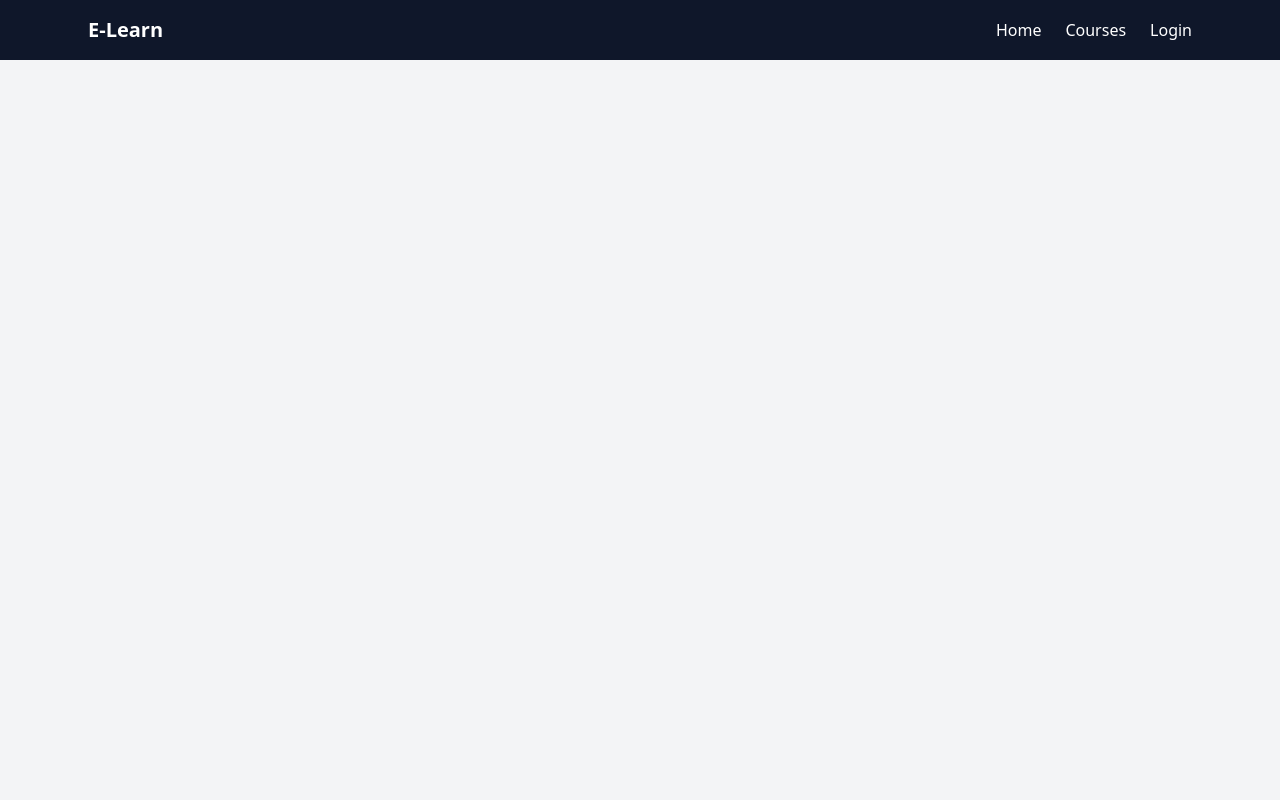
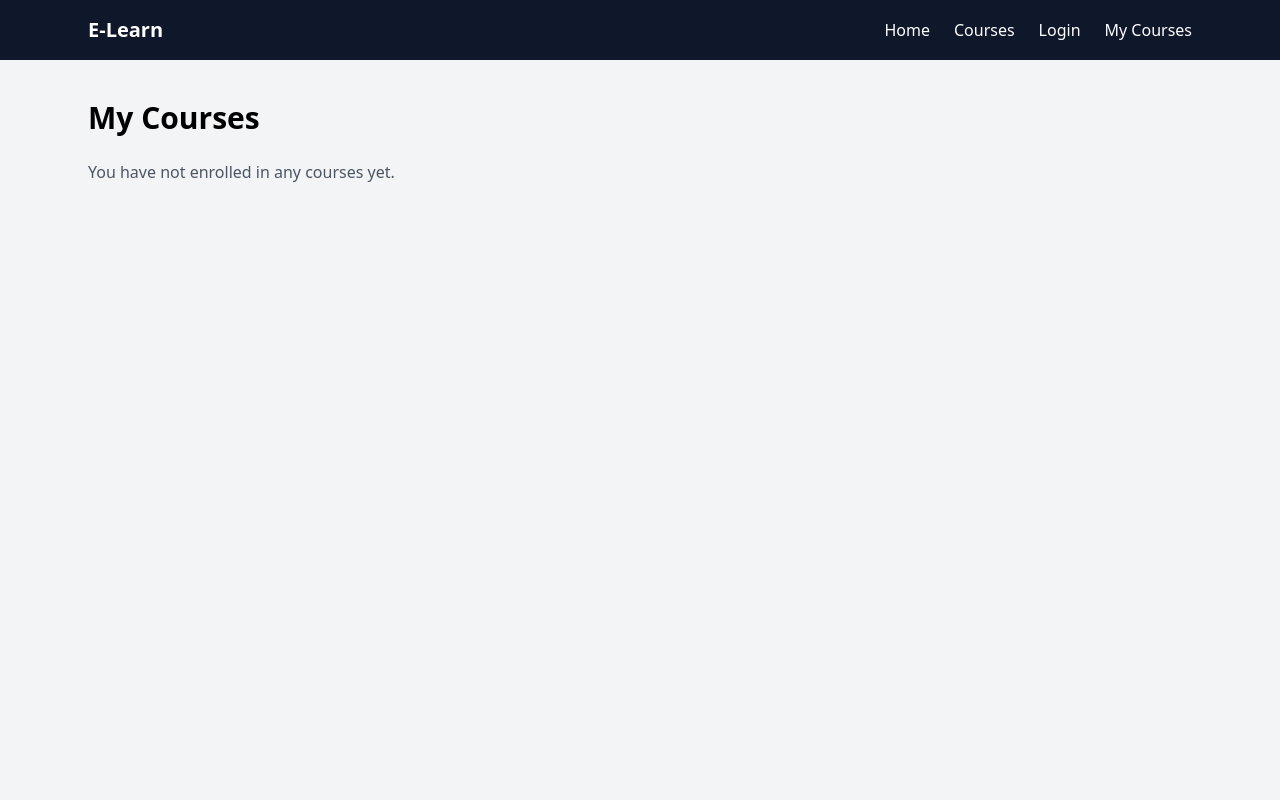
Before and after one commit to kunalnandiwadekar/e-learning-platform, a React app in the folder frontend/: page /my-courses in a window 1280 px wide. Shown: the top 800 px of the page. Built offline with nearby package versions, Linux system fonts and the light colour scheme; the HTML template or start-up script is replaced by a standard one.

Commit message:
Add user dashboard with enrolled courses

```diff
--- a/frontend/src/App.jsx
+++ b/frontend/src/App.jsx
@@ -5,6 +5,7 @@ import CourseDetail from "./pages/CourseDetail";
 import Login from "./pages/Login";
 import Header from "./components/Header";
 import Footer from "./components/Footer";
+import MyCourses from "./pages/MyCourses";
 
 function App() {
   return (
@@ -18,6 +19,7 @@ function App() {
             <Route path="/courses" element={<Courses />} />
             <Route path="/courses/:slug" element={<CourseDetail />} />
             <Route path="/login" element={<Login />} />
+            <Route path="/my-courses" element={<MyCourses />} />
           </Routes>
         </div>
       </main>
--- a/frontend/src/components/Header.jsx
+++ b/frontend/src/components/Header.jsx
@@ -10,6 +10,7 @@ export default function Header() {
           <Link className="hover:text-blue-400" to="/">Home</Link>
           <Link className="hover:text-blue-400" to="/courses">Courses</Link>
           <Link className="hover:text-blue-400" to="/login">Login</Link>
+          <Link className="hover:text-blue-400" to="/my-courses">My Courses</Link>
         </nav>
       </div>
     </header>
--- /dev/null
+++ b/frontend/src/pages/MyCourses.jsx
@@ -0,0 +1,56 @@
+import { useEffect, useState } from "react";
+import api from "../services/api";
+import { Link } from "react-router-dom";
+
+export default function MyCourses() {
+  const [enrollments, setEnrollments] = useState([]);
+
+  useEffect(() => {
+    const token = localStorage.getItem("token");
+
+    if (!token) return;
+
+    api
+      .get("/enrollments/me", {
+        headers: {
+          Authorization: `Bearer ${token}`,
+        },
+      })
+      .then((res) => setEnrollments(res.data))
+      .catch(() => alert("Failed to load enrolled courses"));
+  }, []);
+
+  return (
+    <div>
+      <h2 className="text-3xl font-semibold mb-6">My Courses</h2>
+
+      {enrollments.length === 0 && (
+        <p className="text-gray-600">You have not enrolled in any courses yet.</p>
+      )}
+
+      <div className="grid grid-cols-1 md:grid-cols-2 gap-6">
+        {enrollments.map((item) => (
+          <div
+            key={item._id}
+            className="bg-white rounded-lg shadow p-6"
+          >
+            <h3 className="text-xl font-medium mb-2">
+              {item.course.title}
+            </h3>
+
+            <p className="text-gray-600 mb-4">
+              {item.course.description}
+            </p>
+
+            <Link
+              to={`/courses/${item.course.slug}`}
+              className="text-blue-600 font-medium hover:underline"
+            >
+              Go to Course →
+            </Link>
+          </div>
+        ))}
+      </div>
+    </div>
+  );
+}
```
